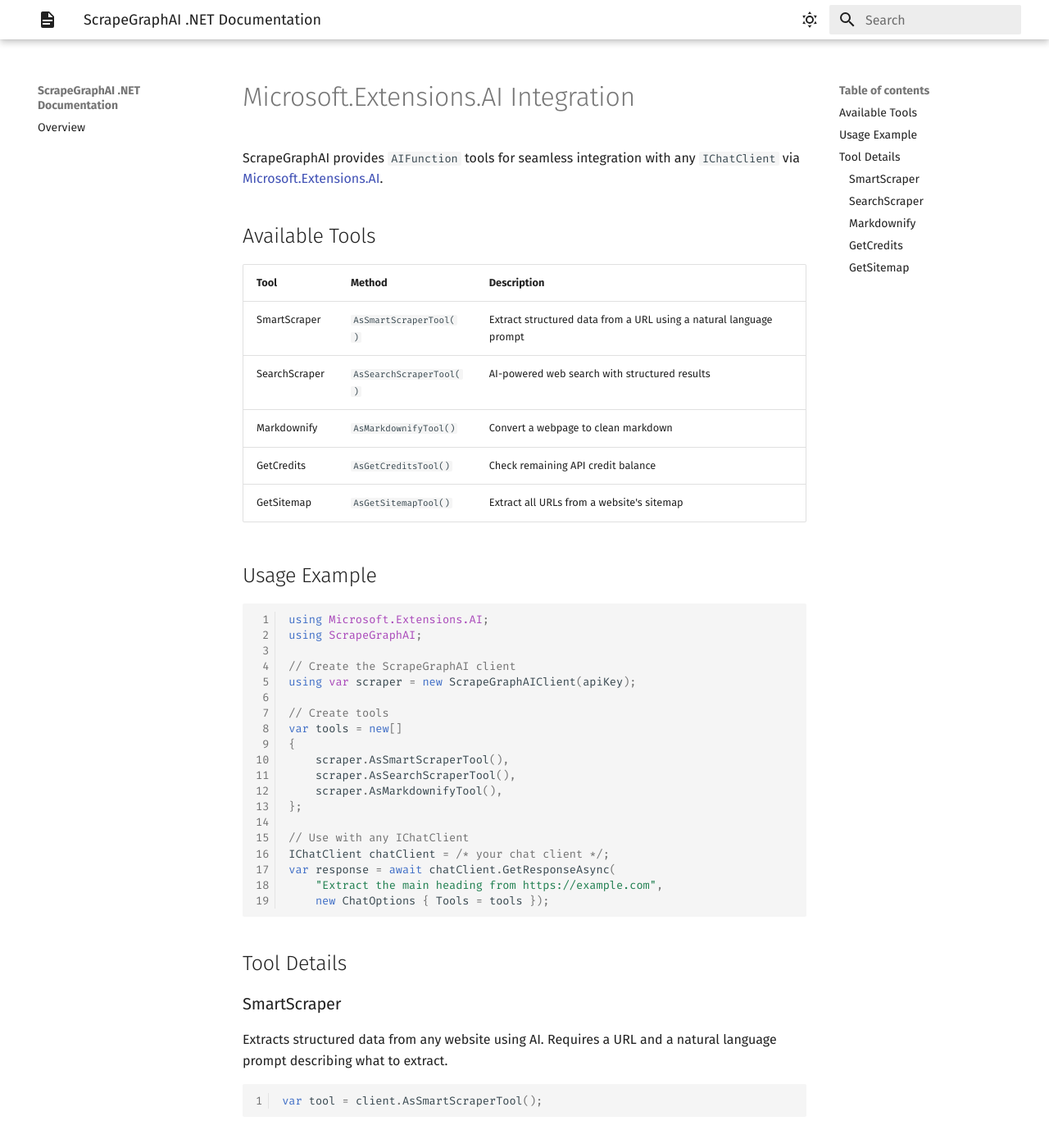
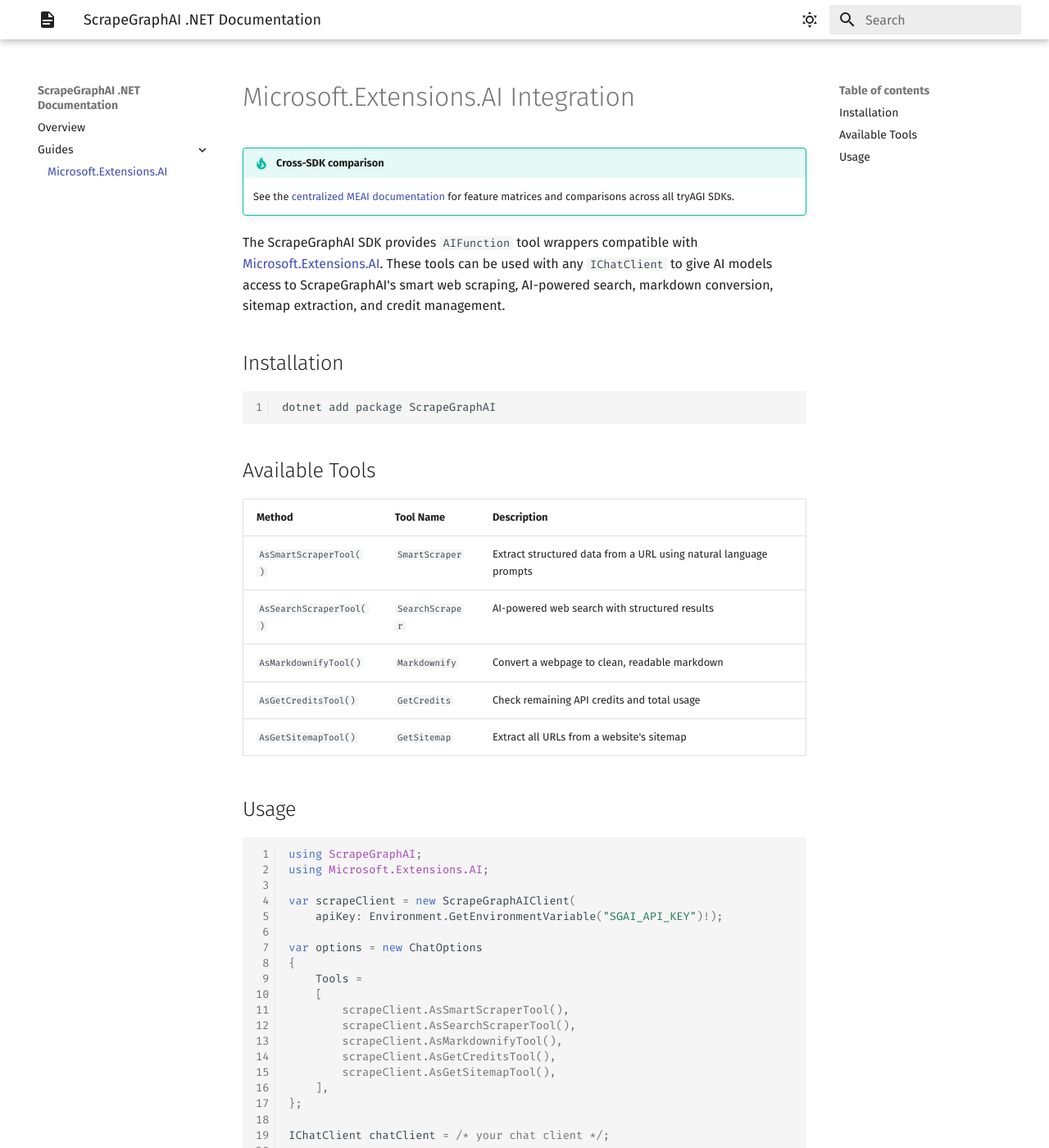
Before and after one commit to tryAGI/ScrapeGraphAI, an MkDocs documentation site: the page built from docs/guides/meai.md, in a window 1280 px wide and 1400 px high. Shown: the whole window at 82% size. Built offline with MkDocs 1.6.1 and Material for MkDocs 9.7.7, drawn with Linux system fonts in a browser that asks for light colours; the version menu is left out; some of the changed text lies outside the part shown.

Commit message:
Update MEAI tools guide
Co-Authored-By: Claude Opus 4.6 <noreply@anthropic.com>

````diff
--- a/docs/guides/meai.md
+++ b/docs/guides/meai.md
@@ -1,79 +1,67 @@
 # Microsoft.Extensions.AI Integration
 
-ScrapeGraphAI provides `AIFunction` tools for seamless integration with any `IChatClient` via [Microsoft.Extensions.AI](https://devblogs.microsoft.com/dotnet/introducing-microsoft-extensions-ai-preview/).
+!!! tip "Cross-SDK comparison"
+    See the [centralized MEAI documentation](https://tryagi.github.io/docs/meai/) for feature matrices and comparisons across all tryAGI SDKs.
+
+The ScrapeGraphAI SDK provides `AIFunction` tool wrappers compatible with [Microsoft.Extensions.AI](https://learn.microsoft.com/en-us/dotnet/ai/microsoft-extensions-ai). These tools can be used with any `IChatClient` to give AI models access to ScrapeGraphAI's smart web scraping, AI-powered search, markdown conversion, sitemap extraction, and credit management.
+
+## Installation
+
+```bash
+dotnet add package ScrapeGraphAI
+```
 
 ## Available Tools
 
-| Tool | Method | Description |
-|------|--------|-------------|
-| SmartScraper | `AsSmartScraperTool()` | Extract structured data from a URL using a natural language prompt |
-| SearchScraper | `AsSearchScraperTool()` | AI-powered web search with structured results |
-| Markdownify | `AsMarkdownifyTool()` | Convert a webpage to clean markdown |
-| GetCredits | `AsGetCreditsTool()` | Check remaining API credit balance |
-| GetSitemap | `AsGetSitemapTool()` | Extract all URLs from a website's sitemap |
+| Method | Tool Name | Description |
+|--------|-----------|-------------|
+| `AsSmartScraperTool()` | `SmartScraper` | Extract structured data from a URL using natural language prompts |
+| `AsSearchScraperTool()` | `SearchScraper` | AI-powered web search with structured results |
+| `AsMarkdownifyTool()` | `Markdownify` | Convert a webpage to clean, readable markdown |
+| `AsGetCreditsTool()` | `GetCredits` | Check remaining API credits and total usage |
+| `AsGetSitemapTool()` | `GetSitemap` | Extract all URLs from a website's sitemap |
 
-## Usage Example
+## Usage
 
 ```csharp
+using ScrapeGraphAI;
 using Microsoft.Extensions.AI;
-using ScrapeGraphAI;
 
-// Create the ScrapeGraphAI client
-using var scraper = new ScrapeGraphAIClient(apiKey);
+var scrapeClient = new ScrapeGraphAIClient(
+    apiKey: Environment.GetEnvironmentVariable("SGAI_API_KEY")!);
 
-// Create tools
-var tools = new[]
+var options = new ChatOptions
 {
-    scraper.AsSmartScraperTool(),
-    scraper.AsSearchScraperTool(),
-    scraper.AsMarkdownifyTool(),
+    Tools =
+    [
+        scrapeClient.AsSmartScraperTool(),
+        scrapeClient.AsSearchScraperTool(),
+        scrapeClient.AsMarkdownifyTool(),
+        scrapeClient.AsGetCreditsTool(),
+        scrapeClient.AsGetSitemapTool(),
+    ],
 };
 
-// Use with any IChatClient
 IChatClient chatClient = /* your chat client */;
-var response = await chatClient.GetResponseAsync(
-    "Extract the main heading from https://example.com",
-    new ChatOptions { Tools = tools });
+
+var messages = new List<ChatMessage>
+{
+    new(ChatRole.User, "Extract the pricing information from https://example.com/pricing"),
+};
+
+while (true)
+{
+    var response = await chatClient.GetResponseAsync(messages, options);
+    messages.AddRange(response.ToChatMessages());
+
+    if (response.FinishReason == ChatFinishReason.ToolCalls)
+    {
+        var results = await response.CallToolsAsync(options);
+        messages.AddRange(results);
+        continue;
+    }
+
+    Console.WriteLine(response.Text);
+    break;
+}
 ```
-
-## Tool Details
-
-### SmartScraper
-
-Extracts structured data from any website using AI. Requires a URL and a natural language prompt describing what to extract.
-
-```csharp
-var tool = client.AsSmartScraperTool();
-```
-
-### SearchScraper
-
-Performs an AI-powered web search and returns structured results. Optionally configure the number of results (3-20).
-
-```csharp
-var tool = client.AsSearchScraperTool(numResults: 5);
-```
-
-### Markdownify
-
-Converts a webpage to clean, readable markdown format.
-
-```csharp
-var tool = client.AsMarkdownifyTool();
-```
-
-### GetCredits
-
-Retrieves the current credit balance and total credits used.
-
-```csharp
-var tool = client.AsGetCreditsTool();
-```
-
-### GetSitemap
-
-Extracts all URLs from a website's sitemap.
-
-```csharp
-var tool = client.AsGetSitemapTool();
-```
--- a/mkdocs.yml
+++ b/mkdocs.yml
@@ -1,6 +1,8 @@
 site_name: ScrapeGraphAI .NET Documentation
 nav:
 - Overview: index.md
+- Guides:
+  - Microsoft.Extensions.AI: guides/meai.md
 # EXAMPLES:START
 # EXAMPLES:END
 
````
